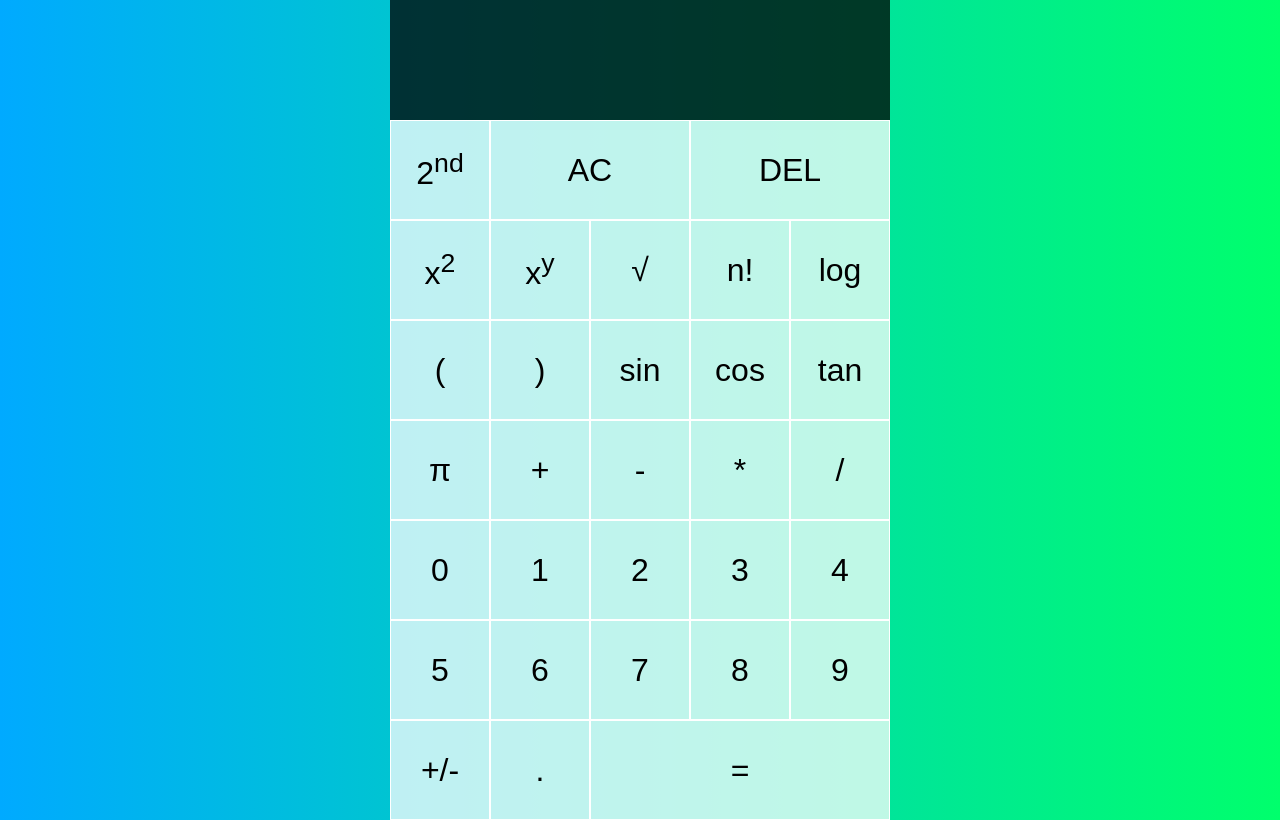
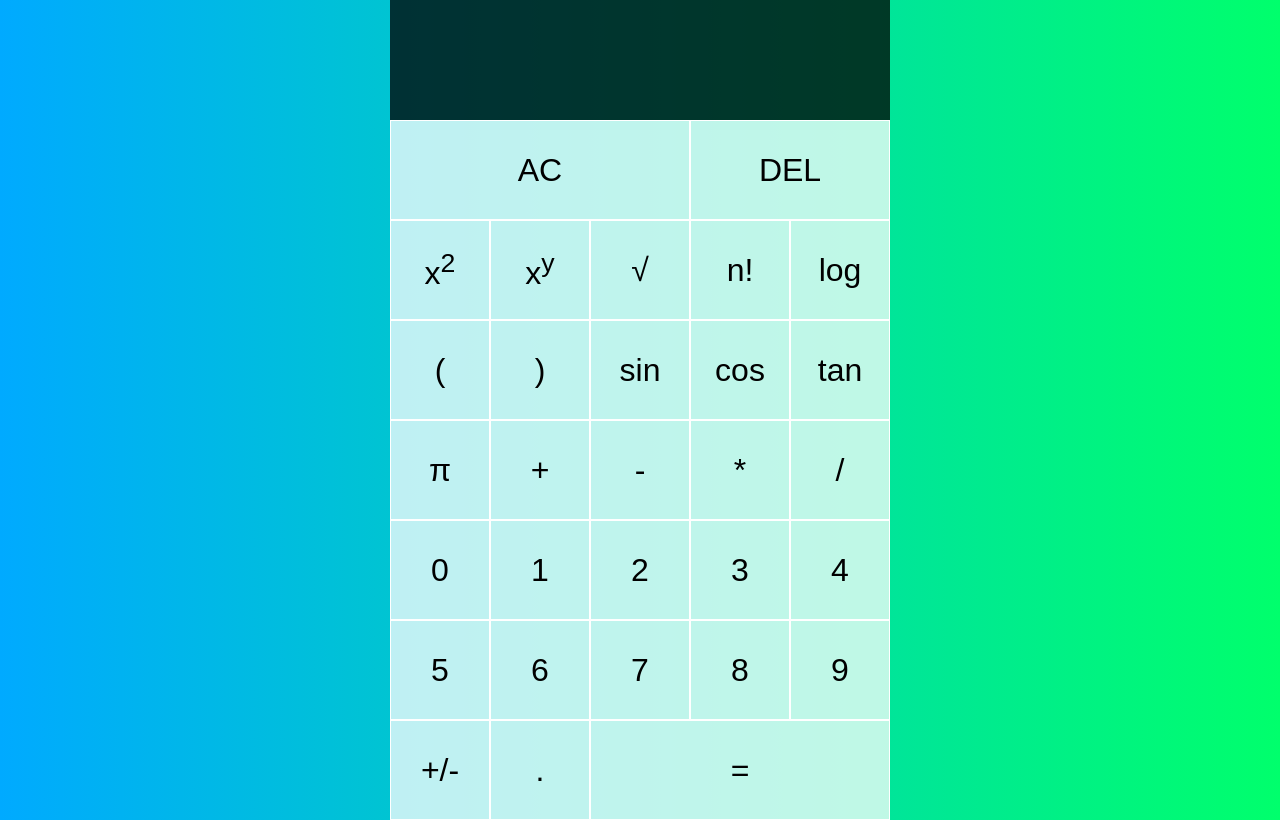
Before and after one commit to serialphotog/439-project, a website: page index.html in a window 1280 px wide. Drawn offline with Linux system fonts and the light colour scheme.

Commit message:
Remove unused button

```diff
--- a/index.html
+++ b/index.html
@@ -13,8 +13,7 @@
         <div class="output" id="output">
         </div>
 
-        <button id="btn_second">2<sup>nd</sup></button>
-        <button class="span-two" id="btn_ac">AC</button>
+        <button class="span-three" id="btn_ac">AC</button>
         <button class="span-two" id="btn_del">DEL</button>
 
         <button id="btn_squared">x<sup>2</sup></button>
```
